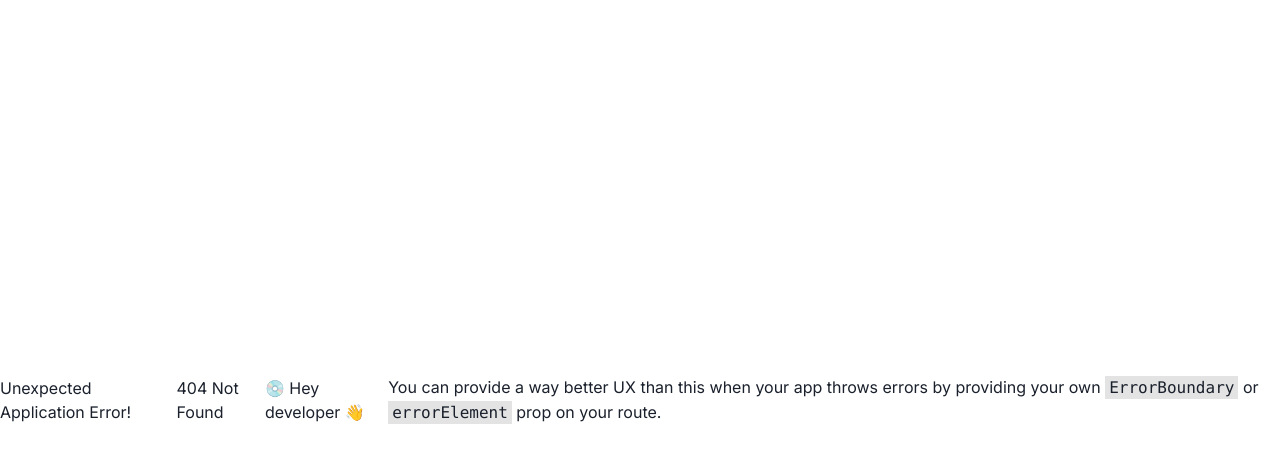
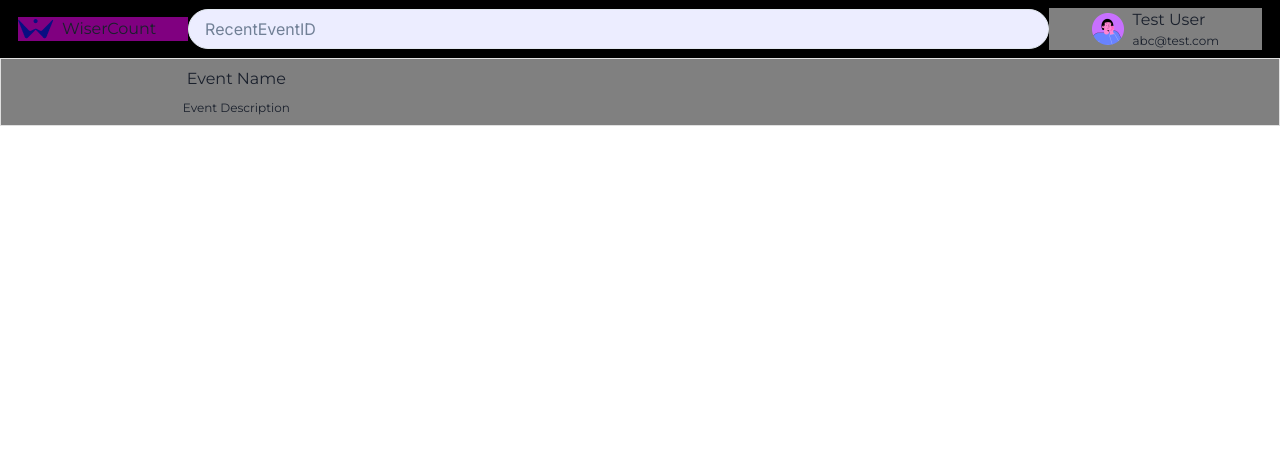
Before and after one commit to TanayK07/WiserStack-Assignment, a React (Vite) app: page /event in a window 1280 px wide. Before the commit this address had no page. Shown: the top 462 px of the page. Built offline with nearby package versions, Linux system fonts and the light colour scheme.

Commit message:
2nd Page making

```diff
--- /dev/null
+++ b/src/Pages/Event.jsx
@@ -0,0 +1,14 @@
+import React from "react";
+import { Text, Box } from "@chakra-ui/react";
+import Navbar from "../components/Navbar";
+import EventBox from "../components/EventBox";
+
+export default function Event() {
+	return (
+		<Box minW={"100vw"} bgColor="grey.100" minHeight="100vh">
+			<Navbar />
+			{/* //<Text>Event</Text> */}
+			<EventBox />
+		</Box>
+	);
+}
--- a/src/Pages/Home.jsx
+++ b/src/Pages/Home.jsx
@@ -1,4 +1,4 @@
-import React from "react";
+import React, { useState } from "react";
 import {
 	Text,
 	Flex,
@@ -9,11 +9,27 @@ import {
 	Button,
 } from "@chakra-ui/react";
 import "@fontsource/Inter"; // import the font
+import "@fontsource/Montserrat";
+import { useNavigate } from "react-router-dom";
 //import image
 import BackgroundImage from "../assets/img/background_home.png";
 import Logo from "../assets/img/logo.png";
 
 export default function Home() {
+	const navigate = useNavigate();
+	const [email, setEmail] = useState("");
+	const [password, setPassword] = useState("");
+
+	const validateForm = () => {
+		const emailRegex = /^[\w-]+(\.[\w-]+)*@([\w-]+\.)+[a-zA-Z]{2,7}$/;
+		const passwordRegex = /^[a-zA-Z0-9!@#$%^&*]{6,16}$/;
+
+		if (emailRegex.test(email) && passwordRegex.test(password)) {
+			navigate("/event");
+		} else {
+			alert("Invalid email or password");
+		}
+	};
 	return (
 		<>
 			<Flex
@@ -38,7 +54,7 @@ export default function Home() {
 						pb={8}
 					>
 						<Image src={Logo} alt="Logo" />
-						<Text fontFamily="Montserrat, sans-serif" fon fontStyle="bold">
+						<Text fontFamily="Montserrat, sans-serif" fontStyle="bold">
 							WiserStack
 						</Text>
 					</HStack>
@@ -59,18 +75,21 @@ export default function Home() {
 							<Input
 								borderRadius={30}
 								type="email"
-								placeholder="Enter your email"
+								placeholder="abc@work.com"
+								value={email}
+								onChange={(e) => setEmail(e.target.value)}
 							></Input>
 						</Flex>
 						<Flex w="100%" align="start" direction="column">
 							<Text my={1} fontFamily="Inter, sans-serif">
-								{" "}
 								Password
 							</Text>
 							<Input
 								borderRadius={30}
 								type="password"
 								placeholder="Enter your password"
+								value={password}
+								onChange={(e) => setPassword(e.target.value)}
 							></Input>
 							<Text
 								fontSize={12}
@@ -80,8 +99,12 @@ export default function Home() {
 								Forgot Password?
 							</Text>
 						</Flex>
-
-						<Button w="100%" borderRadius={"30"} bgColor={"#090E82"}>
+						<Button
+							w="100%"
+							borderRadius={"30"}
+							bgColor={"#090E82"}
+							onClick={validateForm}
+						>
 							<Text color={"white"} fontFamily="Inter, sans-serif">
 								Sign In
 							</Text>
--- /dev/null
+++ b/src/components/EventBox.jsx
@@ -0,0 +1,41 @@
+import React from "react";
+import { Text, Flex, HStack, Input, Image, VStack } from "@chakra-ui/react";
+import Logo from "../assets/img/logo.png";
+import Profile_Sample from "../assets/img/profile_sample.png";
+
+function EventBox() {
+	return (
+		<Flex
+			bgColor={"grey"}
+			py={2}
+			px={18}
+			border={"1px"}
+			borderColor={"#E0E0E0"}
+			justifyContent="space-between"
+			alignItems="center"
+			width="100%"
+			minWidth={"100%"}
+		>
+			<HStack w="100%">
+				<VStack w="35%">
+					<Text
+						fontSize={16}
+						fontFamily="Montserrat, sans-serif"
+						fontStyle="bold"
+					>
+						Event Name
+					</Text>
+					<Text
+						fontSize={12}
+						fontFamily="Montserrat, sans-serif"
+						fontStyle="regular"
+					>
+						Event Description
+					</Text>
+				</VStack>
+			</HStack>
+		</Flex>
+	);
+}
+
+export default EventBox;
--- /dev/null
+++ b/src/components/Navbar.jsx
@@ -0,0 +1,54 @@
+import React from "react";
+import { Text, Flex, HStack, Input, Image, VStack } from "@chakra-ui/react";
+import Logo from "../assets/img/logo.png";
+import Profile_Sample from "../assets/img/profile_sample.png";
+
+function Navbar() {
+	return (
+		<Flex
+			bgColor={"green"}
+			py={2}
+			backgroundColor={"black"}
+			px={18}
+			justifyContent="space-between"
+			alignItems="center"
+			width="100%"
+			minWidth={"100%"}
+		>
+			<HStack w="20%" bgColor={"purple"} spacing={2}>
+				<Image src={Logo} alt="Logo" />
+				<Text fontFamily="Montserrat, sans-serif" fontStyle="bold">
+					WiserCount
+				</Text>
+			</HStack>
+			<Input
+				borderRadius={30}
+				type="email"
+				bgColor={"#ECEDFF"}
+				textColor={"#090E82"}
+				placeholder="RecentEventID"
+			></Input>
+			<HStack justifyContent={"center"} w="25%" bgColor="gray">
+				<Image boxSize={8} src={Profile_Sample} alt="Profile_Sample" />
+				<VStack align={"flex-start"} justifyContent={"flex-start"} spacing={0}>
+					<Text
+						fontSize={16}
+						fontFamily="Montserrat, sans-serif"
+						fontStyle="bold"
+					>
+						Test User
+					</Text>
+					<Text
+						fontSize={12}
+						fontFamily="Montserrat, sans-serif"
+						fontStyle="regular"
+					>
+						abc@test.com
+					</Text>
+				</VStack>
+			</HStack>
+		</Flex>
+	);
+}
+
+export default Navbar;
--- a/src/routes.jsx
+++ b/src/routes.jsx
@@ -1,5 +1,6 @@
 import { createBrowserRouter } from "react-router-dom";
 import Home from "./Pages/Home";
+import Event from "./Pages/Event";
 
 export const router = createBrowserRouter([
 	{
@@ -7,4 +8,8 @@ export const router = createBrowserRouter([
 		path: "/",
 		element: <Home />,
 	},
+	{
+		path: "/event",
+		element: <Event />,
+	},
 ]);
```
Also changed, not shown: src/assets/img/profile_sample.png.
